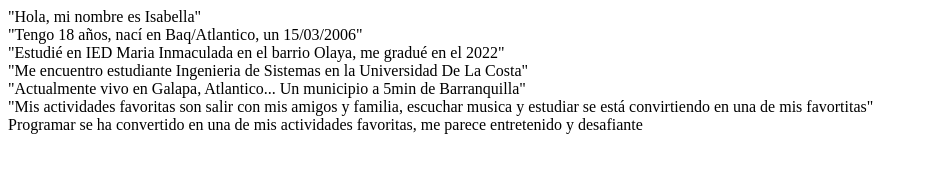
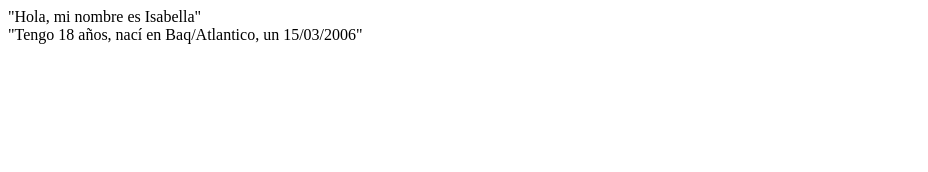
Before and after one commit to Isa-G88/practicando_bp, a plain HTML site: page index.html in a window 1280 px wide. Shown: the whole page, without its empty margins (0-928 px from the left). Drawn offline with Linux system fonts and the light colour scheme.

```diff
--- a/index.html
+++ b/index.html
@@ -8,10 +8,5 @@
 <body>
     <div>"Hola, mi nombre es Isabella"</div>
     <div>"Tengo 18 años, nací en Baq/Atlantico, un 15/03/2006"</div>
-    <div>"Estudié en IED Maria Inmaculada en el barrio Olaya, me gradué en el 2022"</div>
-    <div>"Me encuentro estudiante Ingenieria de Sistemas en la Universidad De La Costa"</div>
-    <div>"Actualmente vivo en Galapa, Atlantico... Un municipio a 5min de Barranquilla"</div>
-    <div>"Mis actividades favoritas son salir con mis amigos y familia, escuchar musica y estudiar se está convirtiendo en una de mis favortitas"</div>
-    <div>Programar se ha convertido en una de mis actividades favoritas, me parece entretenido y desafiante</div>
 </body>
 </html>
```
